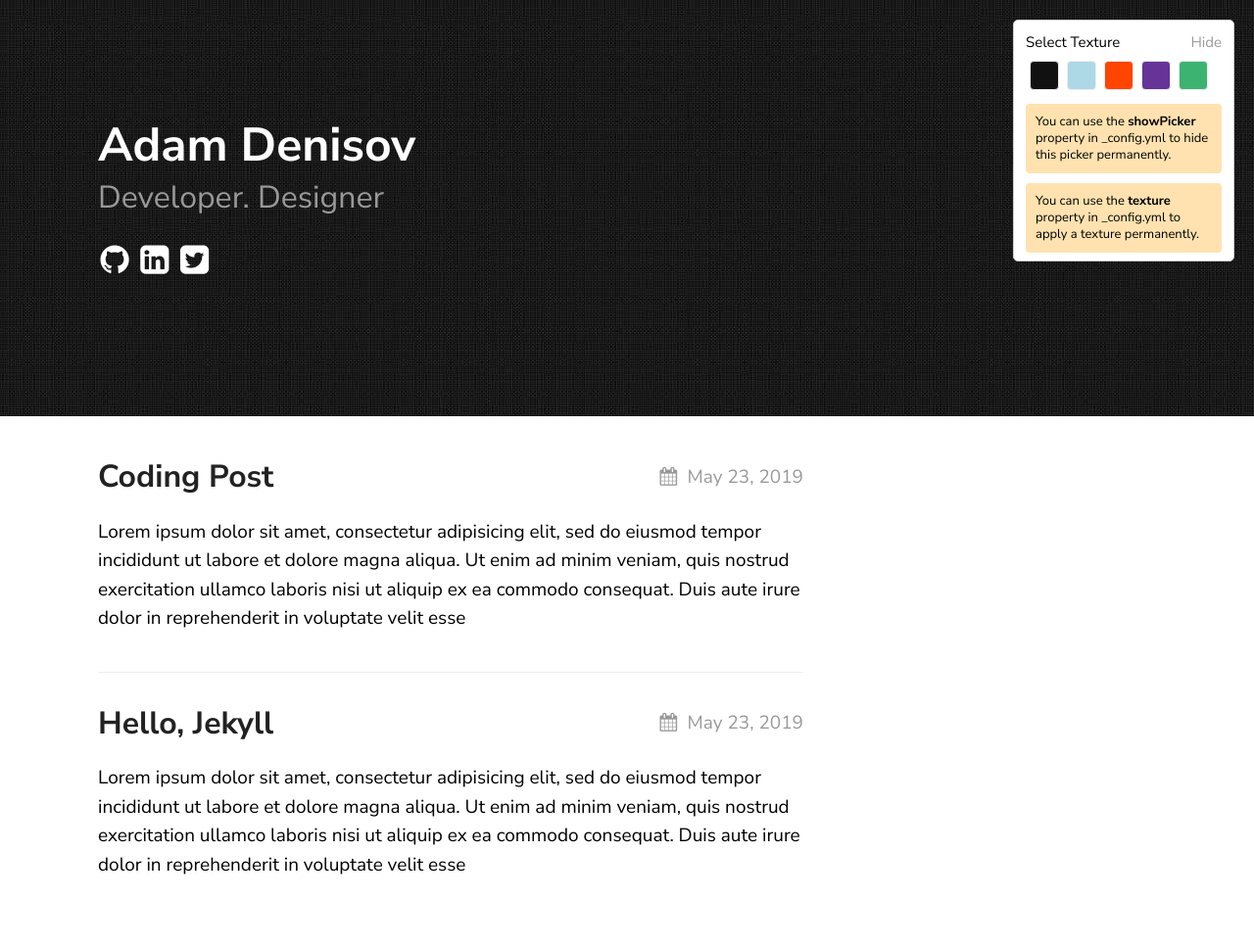
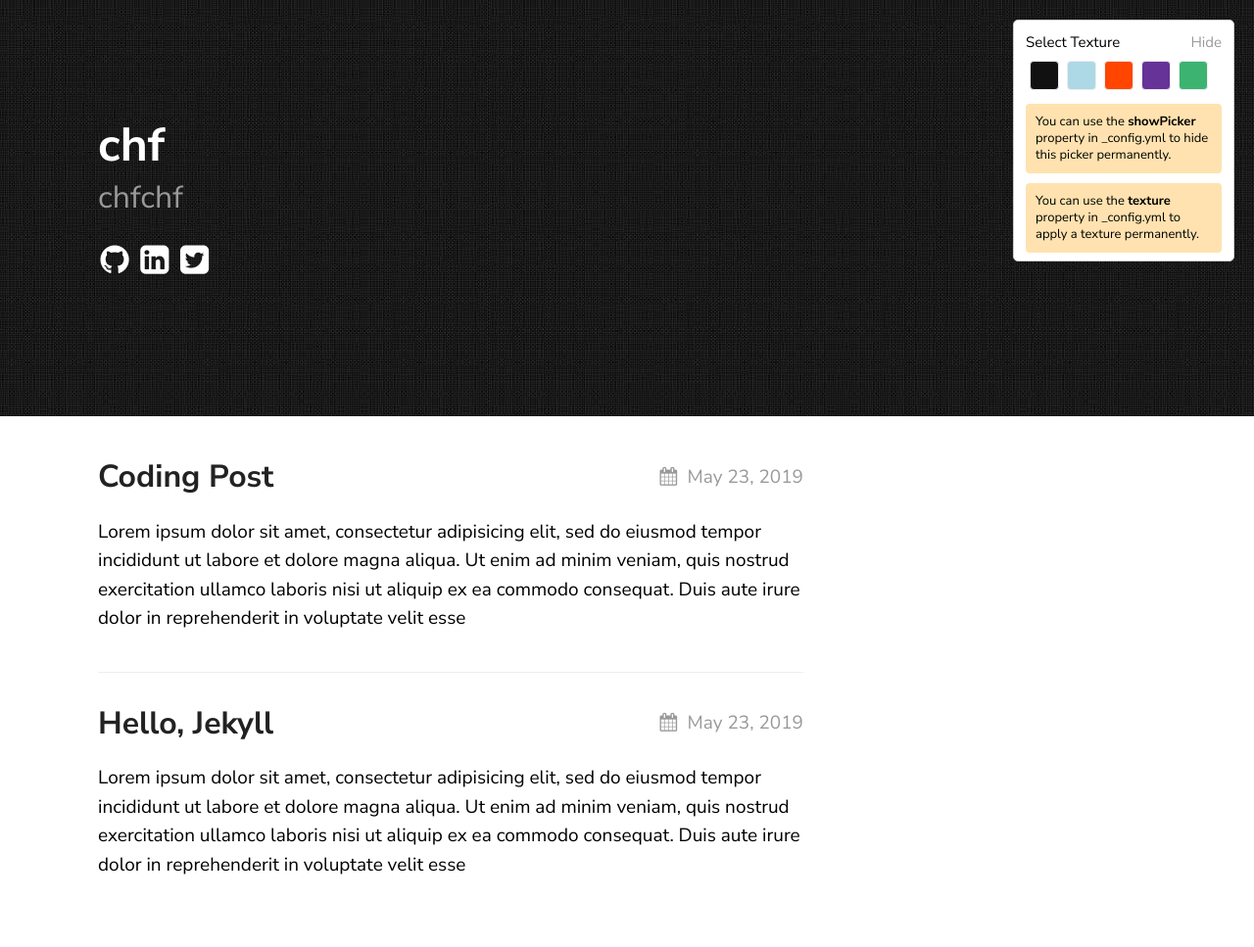
Before and after one commit to caihanfei/duoduo.github.io, a Jekyll site: the page built from index.md, in a window 1280 px wide. Shown: the whole page at 98% size. Built offline with Jekyll 4.4.1, drawn with Linux system fonts in a browser that asks for light colours.

Commit message:
Update _config.yml

```diff
--- a/_config.yml
+++ b/_config.yml
@@ -15,8 +15,8 @@ sass:
 
 permalink: /posts/:title/
 texture:
-  title: Adam Denisov
-  tagline: Developer. Designer
+  title: chf
+  tagline: chfchf
   date_format: "%b %-d, %Y"
   style: black
   showNav: false
```
